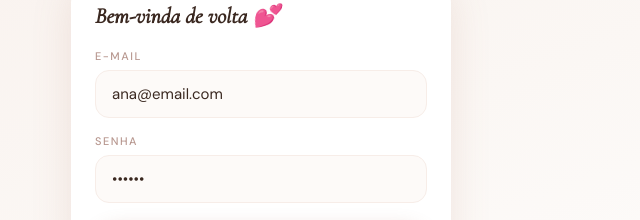
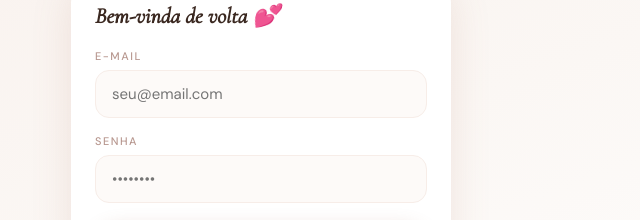
Before and after one commit to juliomtv/app-doula, a website: page www/index.html in a window 1280 px wide. Shown: the part 352-572 px from the top of the page, 379-1019 px from the left. Drawn offline with nearby package versions, Linux system fonts and the light colour scheme.

Commit message:
atualizando o index

```diff
--- a/www/index.html
+++ b/www/index.html
@@ -204,11 +204,11 @@ textarea.dta:focus{border-color:var(--rose);}
     <h3>Bem-vinda de volta 💕</h3>
     <div class="field">
       <label>E-mail</label>
-      <input type="email" id="l-email" placeholder="seu@email.com" value="ana@email.com">
+      <input type="email" id="l-email" placeholder="seu@email.com" value="">
     </div>
     <div class="field">
       <label>Senha</label>
-      <input type="password" id="l-senha" placeholder="••••••••" value="123456">
+      <input type="password" id="l-senha" placeholder="••••••••" value="">
     </div>
     <button class="btn-rose" onclick="doLogin()">Entrar</button>
     <div class="login-err" id="l-err"></div>
```
